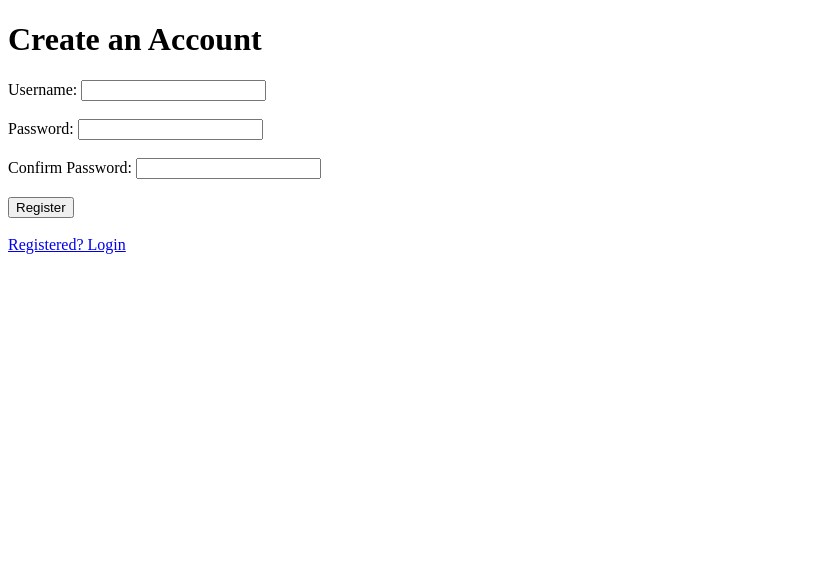
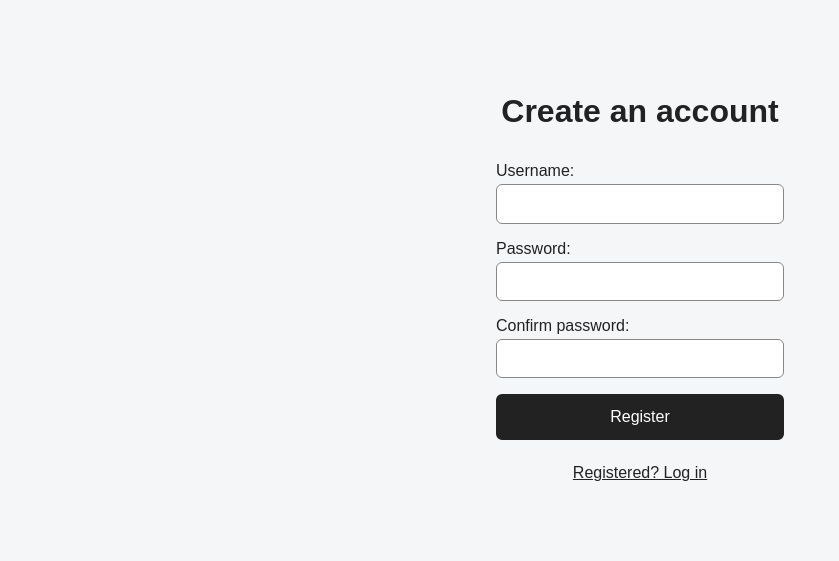
Before and after one commit to jakai211/SteamTrophies, a PHP site: page /register.html in a window 1280 px wide. Shown: the top 561 px of the page, without its empty margins (0-839 px from the left). Run offline with PHP 8.4, Linux system fonts and the light colour scheme.

Commit message:
Copied new updates, w/rerouting for registration and frontend design

```diff
--- a/Steamweb/register.html
+++ b/Steamweb/register.html
@@ -1,41 +1,84 @@
 <!DOCTYPE html>
+<html lang="en">
+<head>
+    <meta charset="UTF-8">
+    <meta name="viewport" content="width=device-width, initial-scale=1">
+    <title>Register</title>
+    <style>
+        body {
+            font-family: Arial, sans-serif;
+            background: #f4f6f8;
+            color: #222;
+            text-align: center;
+            padding: 4rem 1rem;
+        }
 
-<html>
-<head>
+        form {
+            max-width: 18rem;
+            margin: 2rem auto 0;
+            text-align: left;
+        }
 
-    <title>Register</title>
+        label {
+            display: block;
+            margin-bottom: 0.25rem;
+        }
 
+        input {
+            width: 100%;
+            padding: 0.6rem;
+            margin-bottom: 1rem;
+            border: 1px solid #888;
+            border-radius: 6px;
+            box-sizing: border-box;
+            font-size: 1rem;
+        }
+
+        button {
+            width: 100%;
+            padding: 0.75rem;
+            border: 2px solid #222;
+            border-radius: 6px;
+            background: #222;
+            color: #fff;
+            font-size: 1rem;
+            cursor: pointer;
+        }
+
+        button:hover {
+            background: #fff;
+            color: #222;
+        }
+
+        a {
+            color: #222;
+        }
+
+        .switch {
+            margin-top: 1.5rem;
+        }
+    </style>
 </head>
 <body>
 
-	<h1>Create an Account</h1>
+    <h1>Create an account</h1>
 
     <form action="WebRabbitMQClient.php" method="POST">
-
         <input type="hidden" name="type" value="register">
 
         <label for="username">Username:</label>
         <input type="text" id="username" name="username" required>
 
-    	<br><br>
-
         <label for="password">Password:</label>
         <input type="password" id="password" name="password" required>
 
-  	<br><br>
-
-    	<label for="confirm_password">Confirm Password:</label>
+        <label for="confirm_password">Confirm password:</label>
         <input type="password" id="confirm_password" name="confirm_password" required>
 
-    	<br><br>
+        <button type="submit">Register</button>
+    </form>
 
-   	<button type="submit">Register</button>
-
-</form>
-<br>
-
-<a href="login.html">Registered? Login</a>
-
+    <p class="switch"><a href="login.html">Registered? Log in</a></p>
 
 </body>
 </html>
```
Also changed, not shown: Steamweb/WebRabbitMQClient.php (+10 -3 lines), Steamweb/index.html (+39 -8 lines), Steamweb/login.html (+67 -19 lines), Steamweb/welcome.html (+32 -5 lines). Lines whose indentation alone changed are shown as unchanged.
